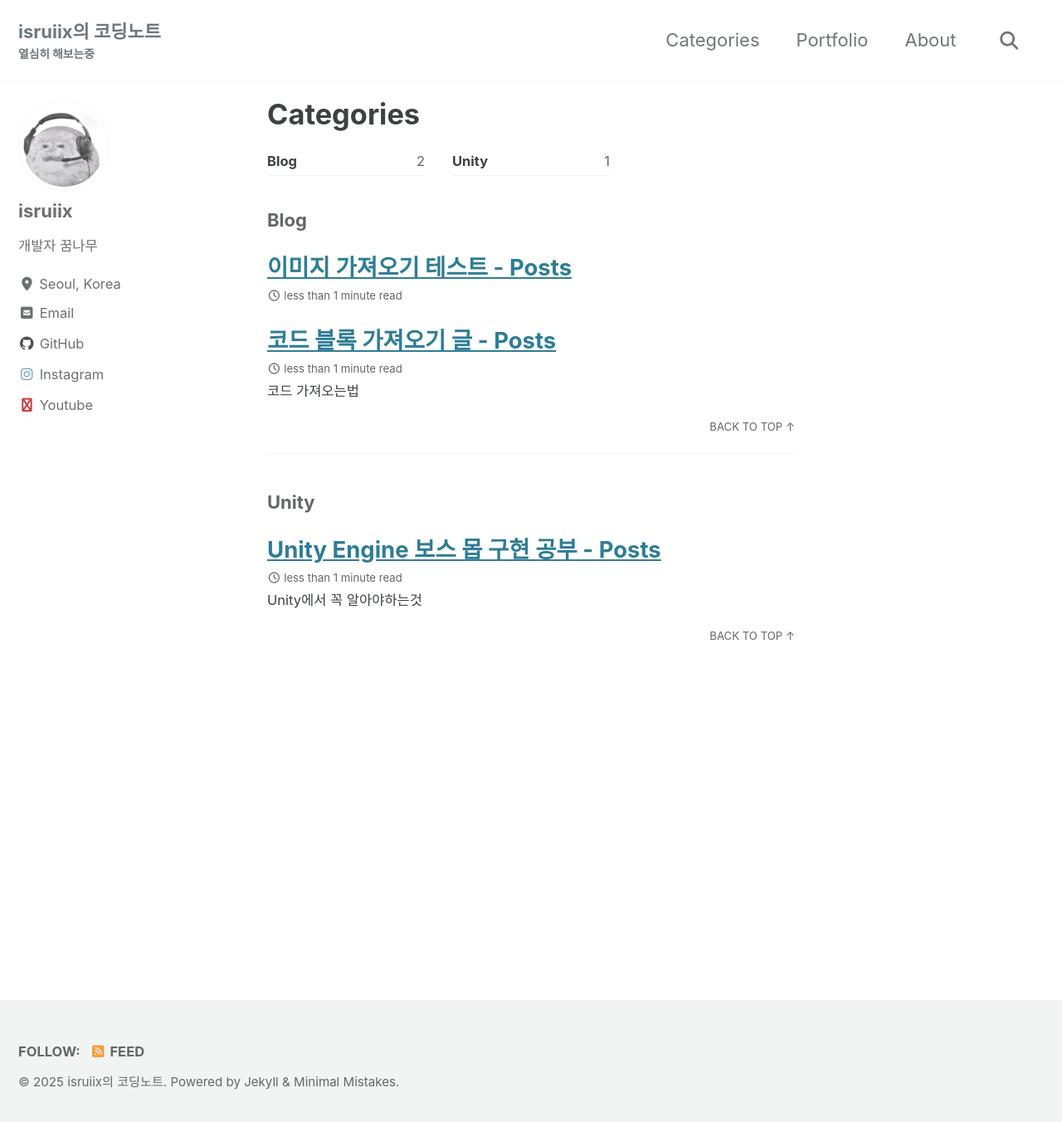
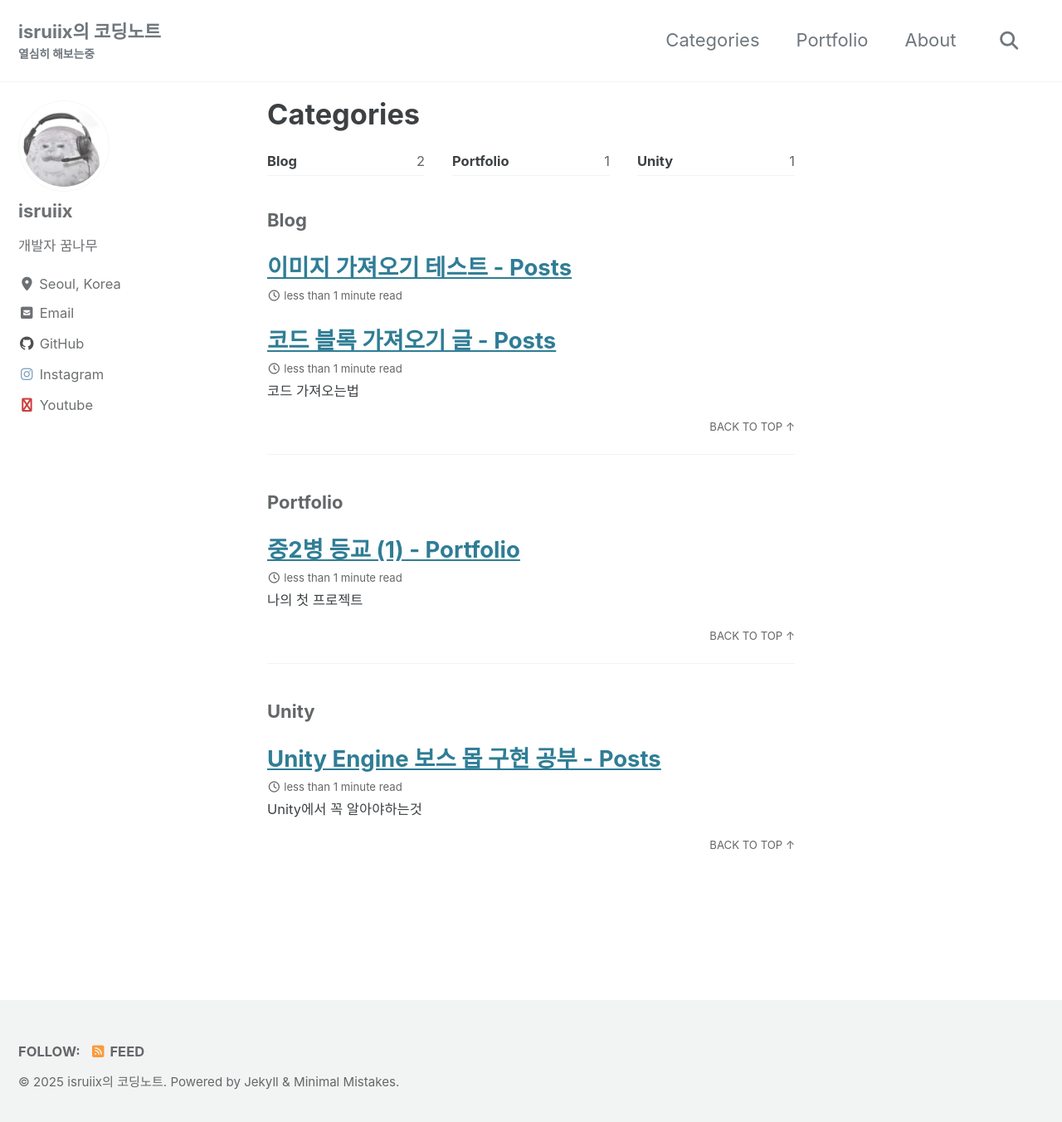
Before and after one commit to isruiix/isruiix.github.io, a Jekyll site: the page built from _pages/category_archive.md, in a window 1280 px wide and 1360 px high. Shown: the top 1352 px of the window at 83% size. Built offline with Jekyll 4.4.1, drawn with Linux system fonts in a browser that asks for light colours; cached includes are drawn as plain includes; some web fonts are replaced.

Commit message:
Revert "Update 2024-10-13-one.md"
This reverts commit c0a6375281da1541b40781066786507b8100f4b2.

```diff
--- a/_posts/Project 1/2024-10-13-one.md
+++ b/_posts/Project 1/2024-10-13-one.md
@@ -2,8 +2,8 @@
 title: 중2병 등교 (1) - Portfolio
 layout: single
 toc: true
-portfolio:
-    - 중2병
+categories:
+    - Portfolio
 tags: 중2병
 date: 2024-10-13 20:35 +0900
 ---
```
